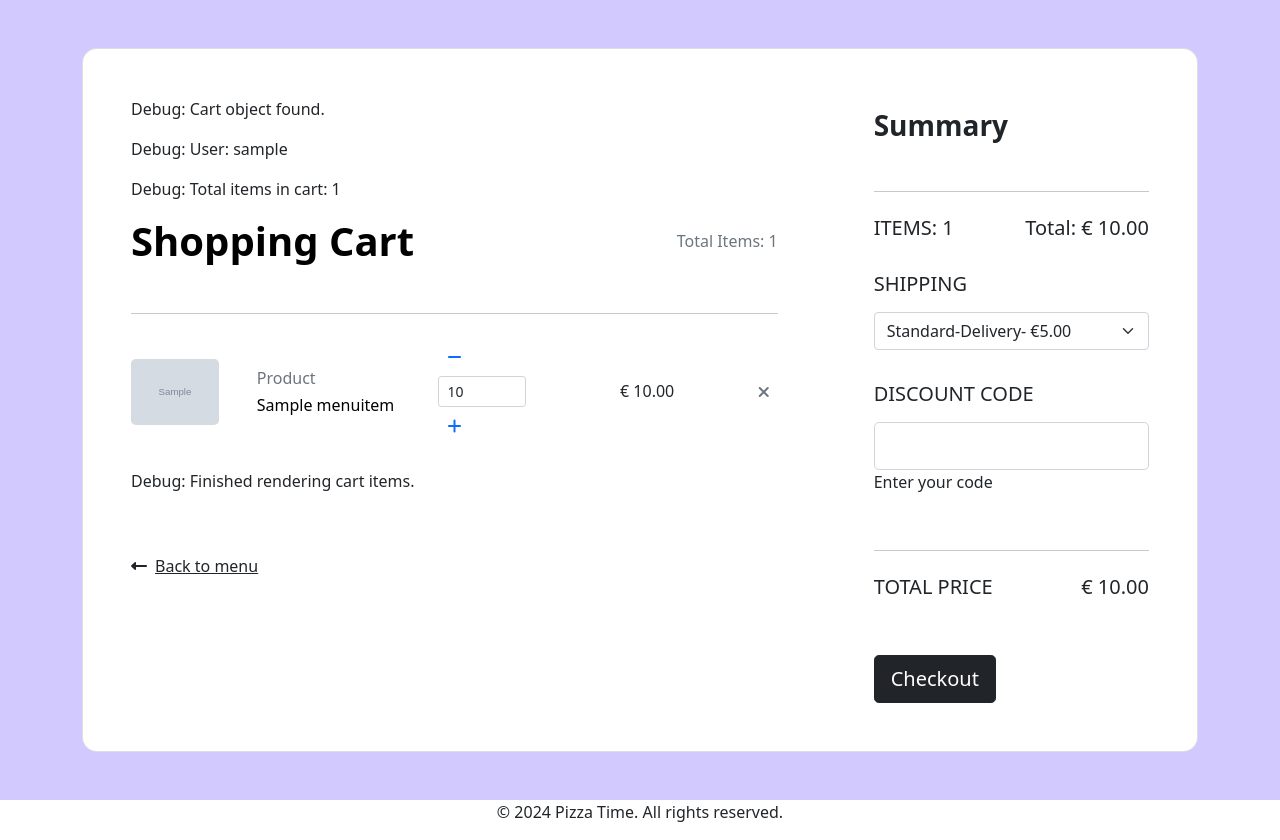
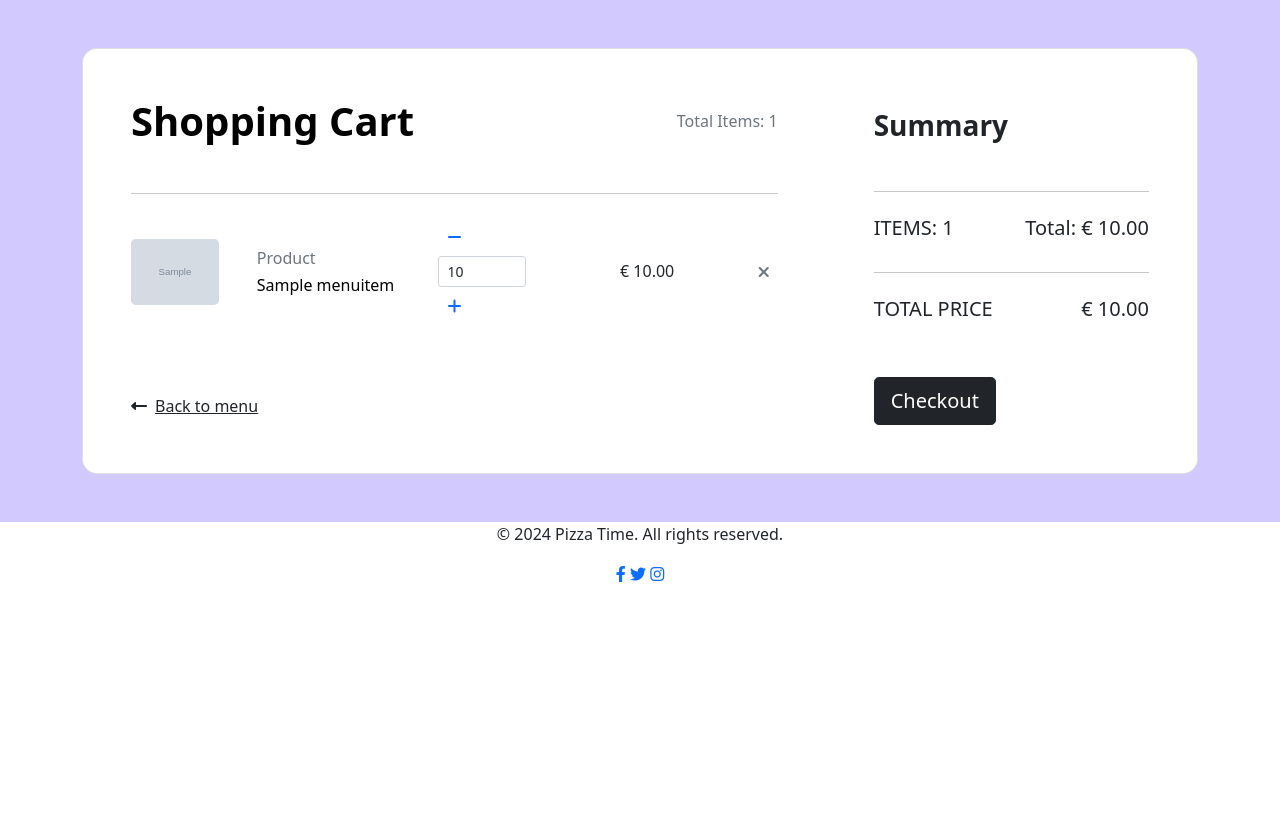
Before and after one commit to primarypigments/papas_pizza, a Django app: page /cart/ in a window 1280 px wide. Shown: the part 66-906 px from the top of the page. After the commit the page ends 648 px from the top, so only its background shows below. Run offline with Django 5.2, Linux system fonts and the light colour scheme; a user stored in the database is signed in; tables that the repository leaves empty hold one stand-in row (values such as "Sample post"); grey boxes marked "Sample" are stand-in pictures.

Commit message:
Remove debug, and shipping options

```diff
--- a/templates/cart/cart.html
+++ b/templates/cart/cart.html
@@ -10,13 +10,6 @@
             <div class="row g-0">
               <div class="col-lg-8">
                 <div class="p-5">
-                  {% if cart %}
-                    <p>Debug: Cart object found.</p>
-                    <p>Debug: User: {{ cart.user }}</p>
-                    <p>Debug: Total items in cart: {{ cart_items.count }}</p>
-                  {% else %}
-                    <p>Debug: Cart object not found or empty.</p>
-                  {% endif %}
                   <div class="d-flex justify-content-between align-items-center mb-5">
                     <h1 class="fw-bold mb-0 text-black">Shopping Cart</h1>
                     <h6 class="mb-0 text-muted">Total Items: {{ cart_items.count }}</h6>
@@ -61,7 +54,6 @@
                   {% empty %}
                     <p>No items in your cart.</p>
                   {% endfor %}
-                  <p>Debug: Finished rendering cart items.</p>
                   <div class="pt-5">
                     <h6 class="mb-0"><a href="{% url 'menu' %}" class="text-body"><i class="fas fa-long-arrow-alt-left me-2"></i>Back to menu</a></h6>
                   </div>
@@ -74,22 +66,6 @@
                   <div class="d-flex justify-content-between mb-4">
                     <h5 class="text-uppercase">Items: {{ cart_items.count }}</h5>
                     <h5>Total: € {{ cart.total_price|floatformat:2 }}</h5>
-                  </div>
-
-                  <h5 class="text-uppercase mb-3">Shipping</h5>
-                  <div class="mb-4 pb-2">
-                    <select class="form-select">
-                      <option value="1">Standard-Delivery- €5.00</option>
-                      <option value="2">Express-Delivery- €15.00</option>
-                    </select>
-                  </div>
-
-                  <h5 class="text-uppercase mb-3">Discount Code</h5>
-                  <div class="mb-5">
-                    <div class="form-outline">
-                      <input type="text" id="discountCode" class="form-control form-control-lg" />
-                      <label class="form-label" for="discountCode">Enter your code</label>
-                    </div>
                   </div>
 
                   <hr class="my-4">
```
